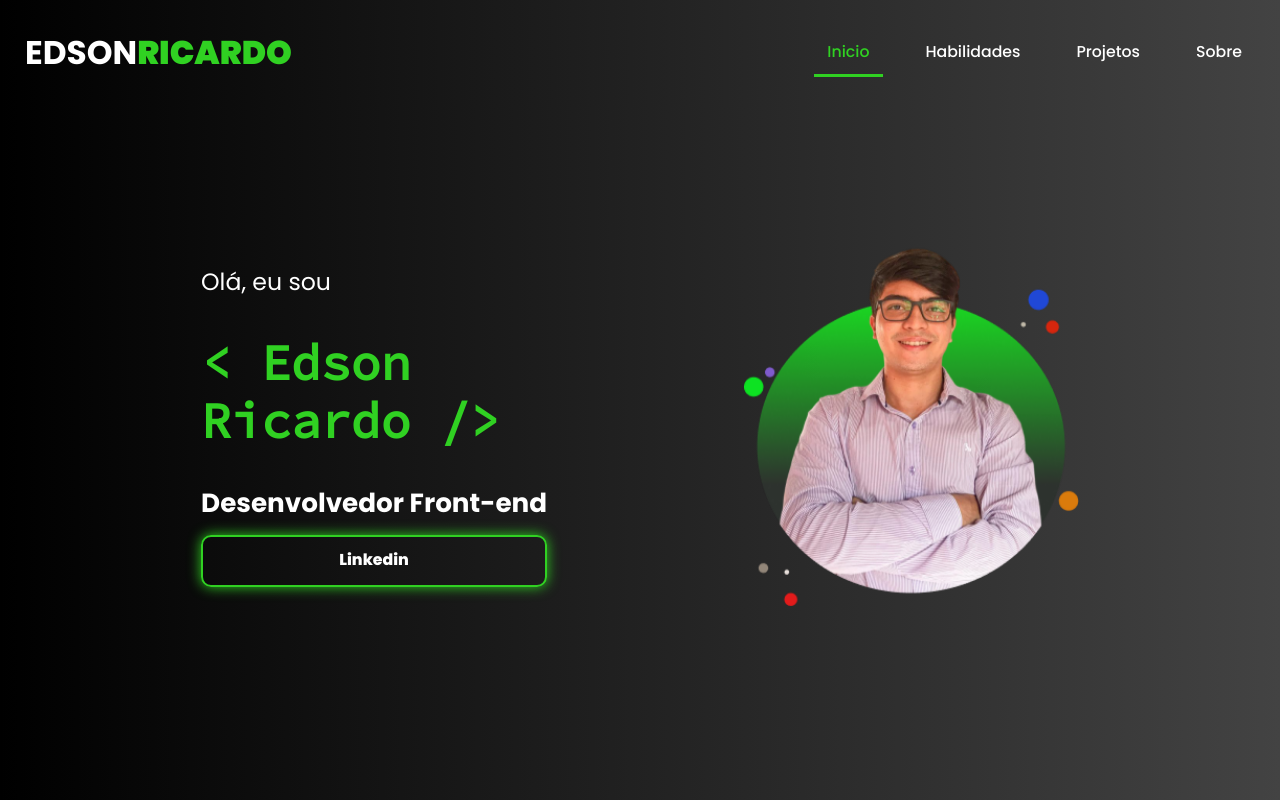
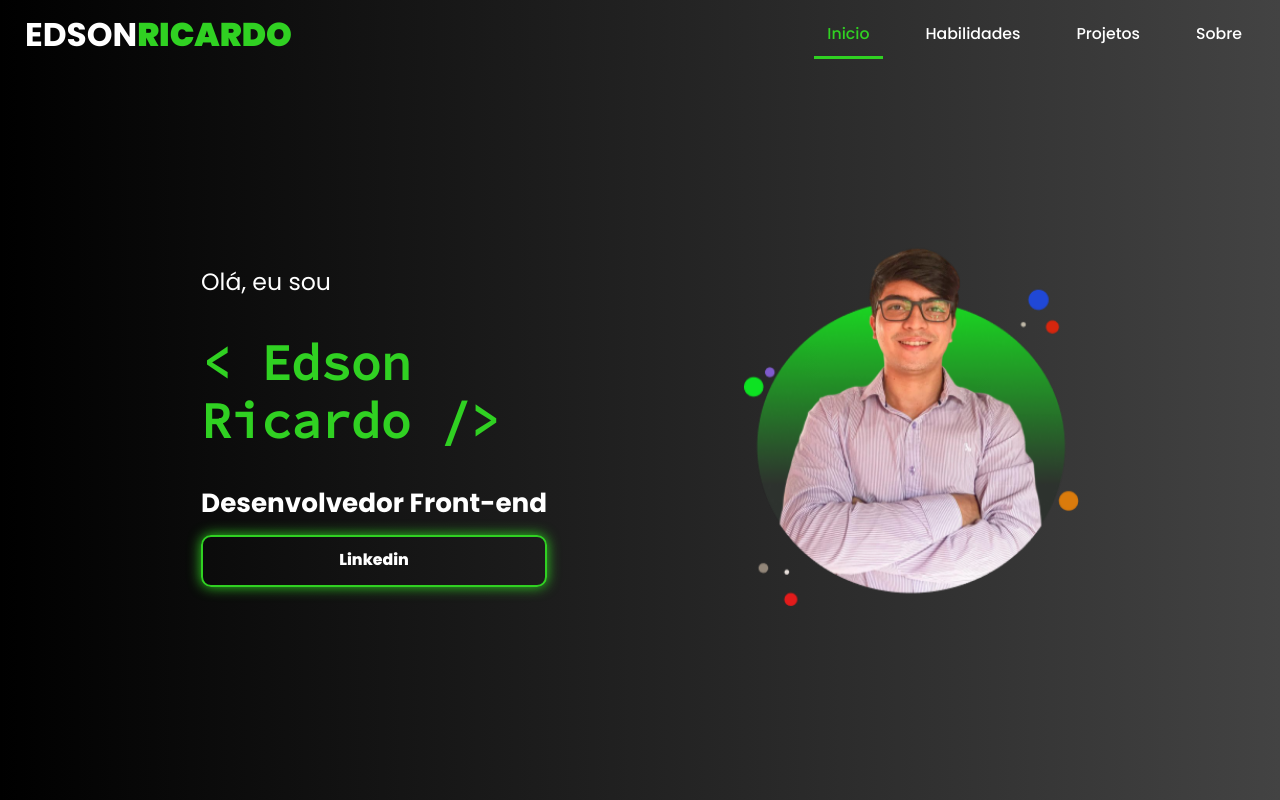
Before and after one commit to Ricardo962/portifolio, a plain HTML site: page index.html in a window 1280 px wide. Shown: the top 800 px of the page. Drawn offline with nearby package versions, Linux system fonts and the light colour scheme.

Commit message:
Alinhado o padding do cabecalho e tirando a margin da tag h1

```diff
--- a/src/css/style.css
+++ b/src/css/style.css
@@ -60,7 +60,7 @@ span {
 header {
     background: var(--cor-cabecalho);
     position: fixed;
-    padding: .9rem 1.9rem;
+    padding: 1.2rem 1.9rem;
     z-index: 10;
     top: 0;
     width: 100%;
@@ -72,6 +72,7 @@ header {
 header h1 {
     color: #fff;
     font-size: 2.5rem;
+    margin: 0;
 }
 
 header h1 b {
```
